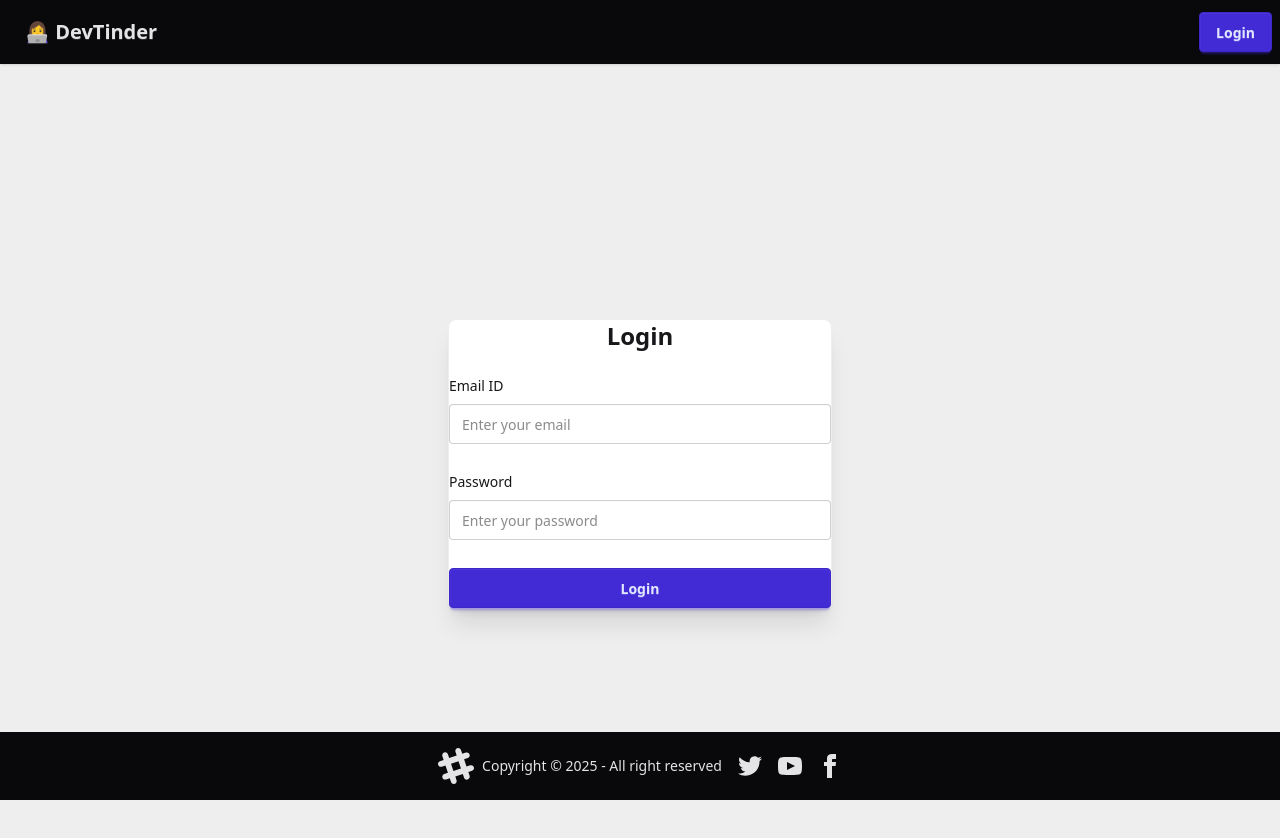
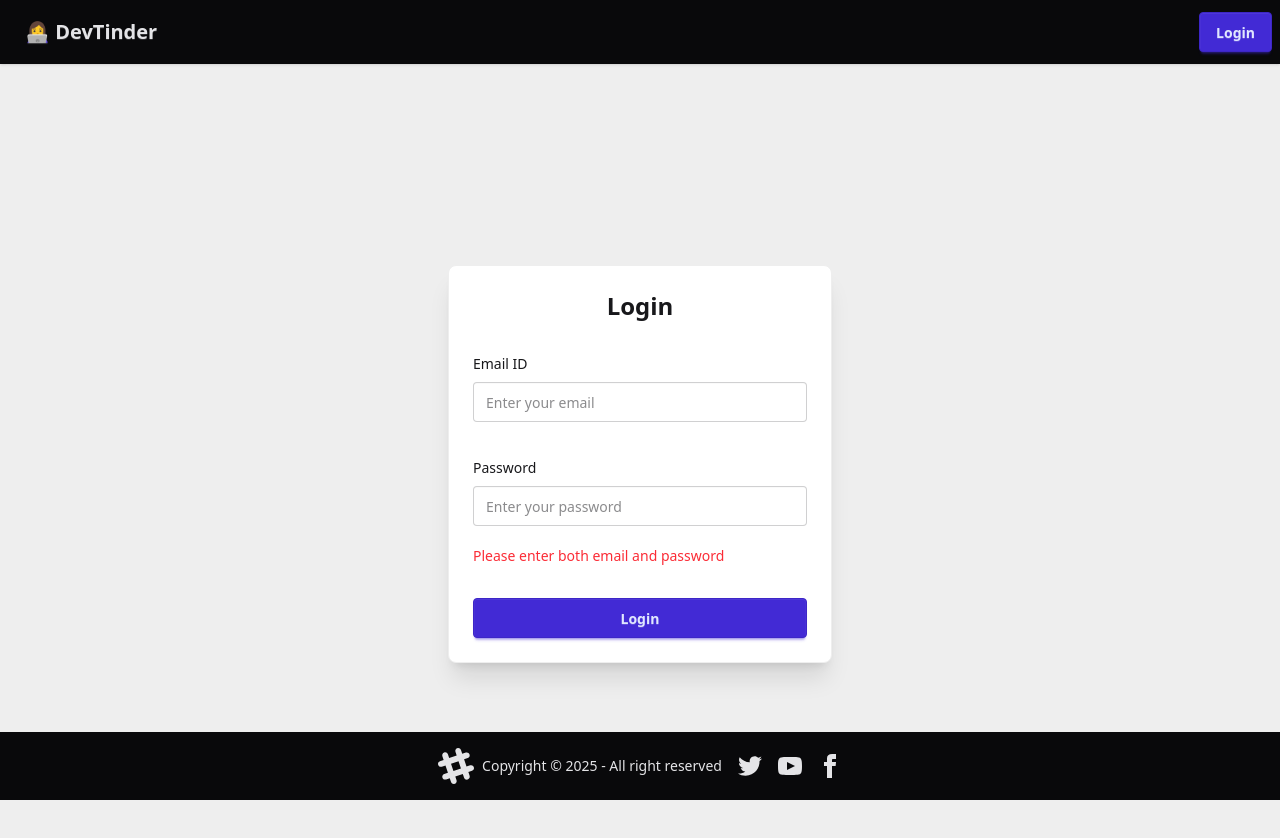
Before and after one commit to VihaShahh/DevTinder_web, a React (Vite) app: page /login in a window 1280 px wide. Both pictures are taken after a click on the button "Login". Shown: the top 838 px of the page. Built offline with nearby package versions, Linux system fonts and the light colour scheme; no server answers.

Commit message:
error msg in login

```diff
--- a/src/components/Login.jsx
+++ b/src/components/Login.jsx
@@ -1,27 +1,27 @@
 import axios from "axios";
 import { useState } from "react";
 import { useDispatch } from "react-redux";
-import { addUser } from "../utils/userSlice"
+import { addUser } from "../utils/userSlice";
 import { useNavigate } from "react-router-dom";
 
 const Login = () => {
     const [emailId, setEmailId] = useState("");
     const [password, setPassword] = useState("");
+    const [errorMsg, setErrorMsg] = useState("");
 
     const dispatch = useDispatch();
-    const navigate = useNavigate()
+    const navigate = useNavigate();
 
-    const handlelogin = async () => {
+    const handleLogin = async () => {
+        setErrorMsg("");
         if (!emailId || !password) {
-            alert("Please enter both email and password");
+            setErrorMsg("Please enter both email and password");
             return;
         }
 
         try {
-            const backendUrl = "/api/login";
-
             const res = await axios.post(
-                backendUrl,
+                "/api/login",
                 { emailId, password },
                 {
                     withCredentials: true,
@@ -33,19 +33,23 @@ const Login = () => {
             );
 
             dispatch(addUser(res.data.data));
-
-            return navigate("/feed")
+            navigate("/feed");
 
         } catch (error) {
-            console.error("Full error object:", error);
+            console.error("Login error:", error);
 
+            if (error.response?.data?.message) {
+                setErrorMsg(error.response.data.message);
+            } else {
+                setErrorMsg("Login failed. Please try again.");
+            }
         }
     };
 
     return (
         <div className="flex justify-center items-center min-h-screen bg-base-300 px-4">
             <div className="card bg-base-100 w-96 shadow-xl border border-base-300">
-                <div className="card-">
+                <div className="card-body">
                     <div className="w-full flex justify-center">
                         <h2 className="text-2xl font-semibold">Login</h2>
                     </div>
@@ -72,9 +76,12 @@ const Login = () => {
                         />
                     </fieldset>
 
+                    {errorMsg && (
+                        <p className="text-red-500 text-sm mt-2">{errorMsg}</p>
+                    )}
 
                     <div className="card-actions mt-6">
-                        <button className="btn btn-primary w-full" onClick={handlelogin}>
+                        <button className="btn btn-primary w-full" onClick={handleLogin}>
                             Login
                         </button>
                     </div>
```
